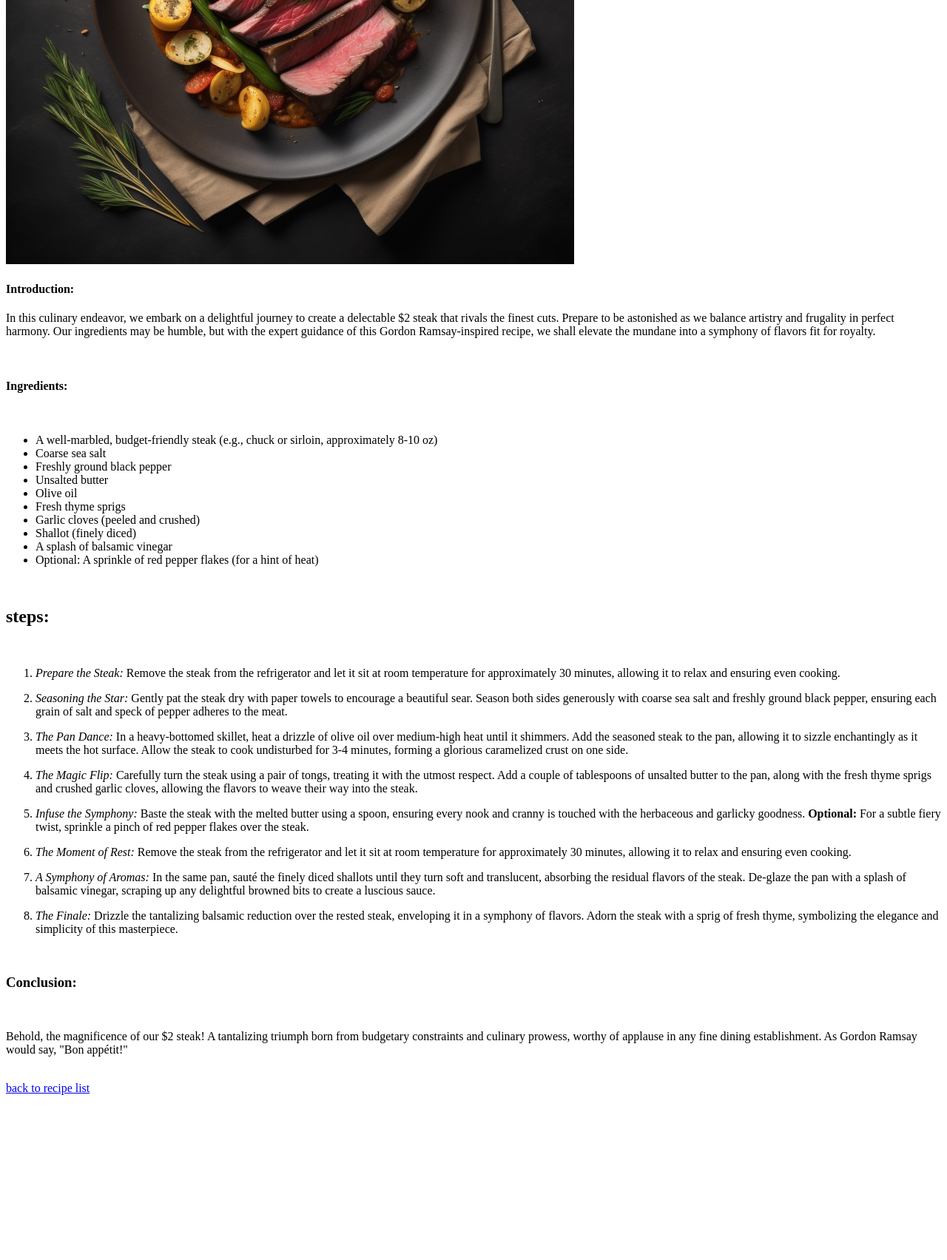
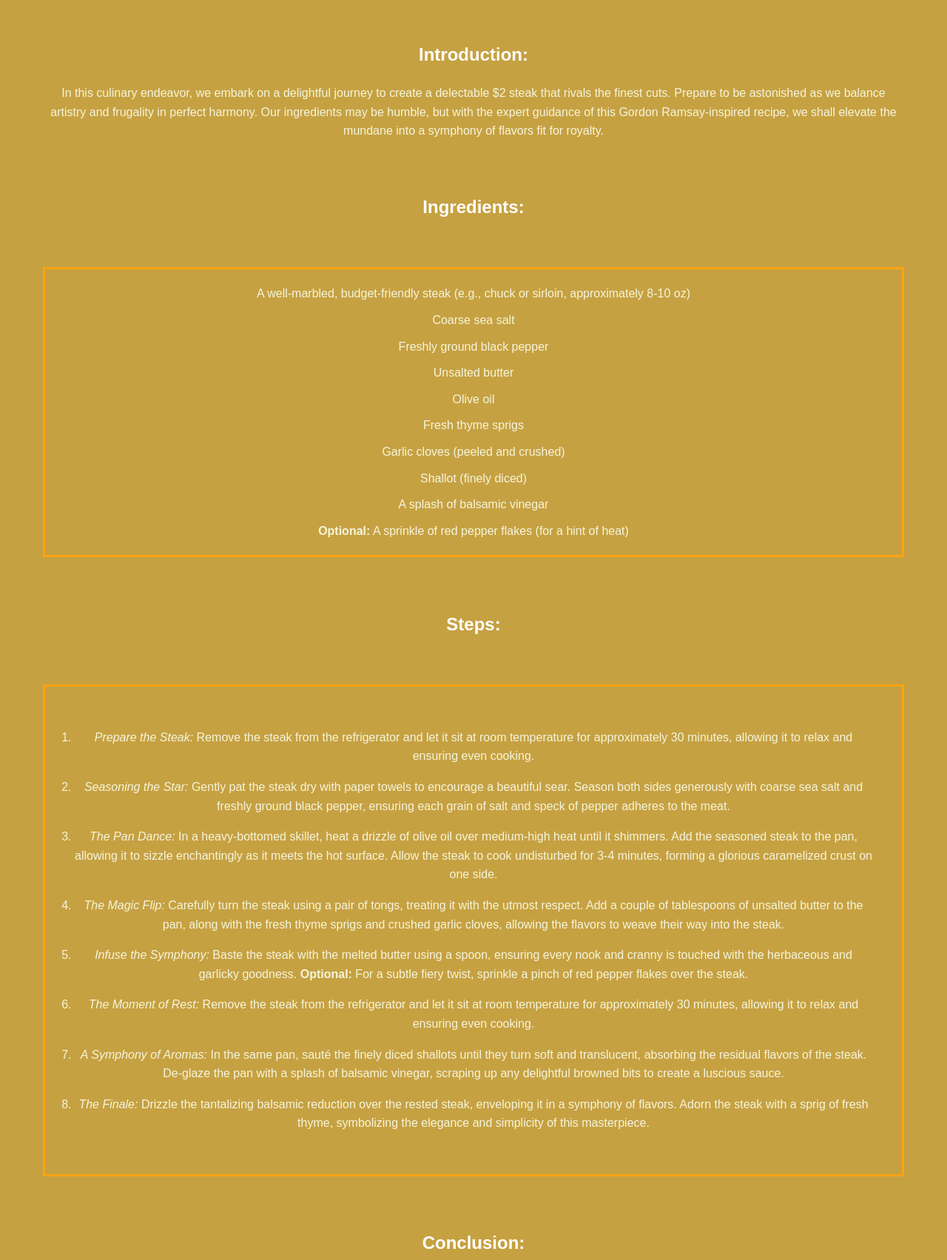
Before and after one commit to sovereign655/odin-recipes, a plain HTML site: page recipes/two-dollar-steak-recipe.html in a window 1280 px wide. Shown: the part 509-2212 px from the top of the page at 74% size. Before the commit the page ends 1997 px from the top, so only its background shows below. Drawn offline with Linux system fonts and the light colour scheme.

Commit message:
revised and edited all the recipe pages to reflect the theme in the stylesheet
edited the html classes to reflect the theme
of the css stylesheet along with a link to said
stylesheet

```diff
--- a/recipes/two-dollar-pizza-recipe.html
+++ b/recipes/two-dollar-pizza-recipe.html
@@ -1,28 +1,29 @@
 <!DOCTYPE html>
 <html lang="en">
+
 <head>
     <meta charset="UTF-8">
     <meta name="viewport" content="width=device-width, initial-scale=1.0">
     <title>Two Dollar Pizza</title>
+    <link rel="stylesheet" href="../style.css">
 </head>
+
 <body>
-    <h1>A Symphony of Flavor - The $2 Pepperoni Pizza</h1>
+    <h1 class="page-title">A Symphony of Flavor - The $2 Pepperoni Pizza</h1>
     <br>
-    <img src="./recipe-img/2dollarpizzaphoto.png" alt="professional img of a Pepperoni Pizza">
+    <img src="./recipe-img/2dollarpizzaphoto.png" alt="professional img of a Pepperoni Pizza" class="chef-img">
     <br>
-    <h4>Introduction:</h4>
+    <h2 class="section-title">Introduction:</h2>
     <p>
-        In this exquisite culinary journey, we shall craft a
-        remarkable $2 pepperoni pizza that celebrates the marriage
-        of simplicity and indulgence. With just a handful of steps, we
-        will transform basic ingredients into a symphony of flavors that
-        dance upon your palate.
+        In this exquisite culinary journey, we shall craft a remarkable $2 pepperoni pizza that celebrates the marriage
+        of simplicity and indulgence. With just a handful of steps, we will transform basic ingredients into a symphony
+        of flavors that dance upon your palate.
     </p>
     <br>
-    <h4>Ingredients:</h4>
+    <h2 class="section-title">Ingredients:</h4>
     <br>
     <p>
-        <ul>
+        <ul class="recipe-list">
             <li>Pre-made pizza dough (store-bought or homemade)</li>
             <li>Tomato sauce (prepared or homemade)</li>
             <li>Shredded mozzarella cheese</li>
@@ -31,10 +32,9 @@
         </ul>
     </p>
     <br>
-    <h2>steps:</h2>
+    <h2 class="section-title">Steps:</h2>
     <br>
-    <ol>
-
+    <ol class="recipe-steps">
         <li>
             <p>
                 <i>Preheat and Prepare:</i>
@@ -84,7 +84,7 @@
 
     </ol>
     <br>
-    <h3>Conclusion:</h3>
+    <h2 class="section-title">Conclusion:</h2>
     <br>
     <p>
         Ladies and gentlemen, our $2 pepperoni pizza is now ready to
@@ -95,7 +95,7 @@
         financial constraint. Bon appétit!
     </p>
     <br>
-    <a href="../index.html" rel="noopener noreferrer">back to recipe list</a>
+    <a href="../index.html" rel="noopener noreferrer" class="recipe-link">Back to Recipe List</a>
+</body>
 
-</body>
 </html>
--- a/recipes/two-dollar-steak-recipe.html
+++ b/recipes/two-dollar-steak-recipe.html
@@ -1,28 +1,30 @@
 <!DOCTYPE html>
 <html lang="en">
+
 <head>
     <meta charset="UTF-8">
     <meta name="viewport" content="width=device-width, initial-scale=1.0">
     <title>Two Dollar Steak</title>
+    <link rel="stylesheet" href="../style.css">
 </head>
+
 <body>
-    <h1>Savory Elegance on a Budget - The $2 Steak</h1>
+    <h1 class="page-title">Savory Elegance on a Budget - The $2 Steak</h1>
     <br>
-    <img src="./recipe-img/2dollarsteakphoto.png" alt="professional img of a Steak dish">
+    <img src="./recipe-img/2dollarsteakphoto.png" alt="professional img of a Steak dish" class="chef-img">
     <br>
-    <h4>Introduction:</h4>
+    <h2 class="section-title">Introduction:</h2>
     <p>
-        In this culinary endeavor, we embark on a delightful journey to create a
-        delectable $2 steak that rivals the finest cuts. Prepare to be astonished as
-        we balance artistry and frugality in perfect harmony. Our ingredients may be
-        humble, but with the expert guidance of this Gordon Ramsay-inspired recipe,
-        we shall elevate the mundane into a symphony of flavors fit for royalty.
+        In this culinary endeavor, we embark on a delightful journey to create a delectable $2 steak that rivals the
+        finest cuts. Prepare to be astonished as we balance artistry and frugality in perfect harmony. Our ingredients
+        may be humble, but with the expert guidance of this Gordon Ramsay-inspired recipe, we shall elevate the mundane
+        into a symphony of flavors fit for royalty.
     </p>
     <br>
-    <h4>Ingredients:</h4>
+    <h2 class="section-title">Ingredients:</h2>
     <br>
     <p>
-        <ul>
+        <ul class="recipe-list">
             <li>A well-marbled, budget-friendly steak (e.g., chuck or sirloin, approximately 8-10 oz)</li>
             <li>Coarse sea salt</li>
             <li>Freshly ground black pepper</li>
@@ -32,95 +34,80 @@
             <li>Garlic cloves (peeled and crushed)</li>
             <li>Shallot (finely diced)</li>
             <li>A splash of balsamic vinegar</li>
-            <li>Optional: A sprinkle of red pepper flakes (for a hint of heat)</li>
+            <li><b>Optional:</b> A sprinkle of red pepper flakes (for a hint of heat)</li>
         </ul>
     </p>
     <br>
-    <h2>steps:</h2>
+    <h2 class="section-title">Steps:</h2>
     <br>
-    <ol>
+    <ol class="recipe-steps">
         <li>
             <p>
                 <i>Prepare the Steak:</i>
-                Remove the steak from the refrigerator and let it sit at
-                room temperature for approximately 30 minutes, allowing it to
-                relax and ensuring even cooking.
+                Remove the steak from the refrigerator and let it sit at room temperature for approximately 30
+                minutes, allowing it to relax and ensuring even cooking.
             </p>
         </li>
         <li>
             <p>
                 <i>Seasoning the Star:</i>
-                Gently pat the steak dry with paper towels to encourage a beautiful sear.
-                Season both sides generously with coarse sea salt and freshly
-                ground black pepper, ensuring each grain of salt and speck of
-                pepper adheres to the meat.
+                Gently pat the steak dry with paper towels to encourage a beautiful sear. Season both sides
+                generously with coarse sea salt and freshly ground black pepper, ensuring each grain of salt and
+                speck of pepper adheres to the meat.
             </p>
         </li>
         <li>
             <p>
-                <i>The Pan Dance:</i> In a heavy-bottomed skillet, heat a drizzle of olive
-                oil over medium-high heat until it shimmers.
-                Add the seasoned steak to the pan, allowing it to sizzle enchantingly as it
-                meets the hot surface.
-                Allow the steak to cook undisturbed for 3-4 minutes, forming a glorious
-                caramelized crust on one side.
+                <i>The Pan Dance:</i> In a heavy-bottomed skillet, heat a drizzle of olive oil over medium-high heat
+                until it shimmers. Add the seasoned steak to the pan, allowing it to sizzle enchantingly as it meets
+                the hot surface. Allow the steak to cook undisturbed for 3-4 minutes, forming a glorious caramelized
+                crust on one side.
             </p>
         </li>
         <li>
             <p>
-                <i>The Magic Flip:</i> Carefully turn the steak using a pair of tongs,
-                treating it with the utmost respect.
-                Add a couple of tablespoons of unsalted butter to the pan, along
-                with the fresh thyme sprigs and crushed garlic cloves,
-                allowing the flavors to weave their way into the steak.
+                <i>The Magic Flip:</i> Carefully turn the steak using a pair of tongs, treating it with the utmost
+                respect. Add a couple of tablespoons of unsalted butter to the pan, along with the fresh thyme sprigs
+                and crushed garlic cloves, allowing the flavors to weave their way into the steak.
             </p>
         </li>
         <li>
             <p>
-                <i>Infuse the Symphony:</i>
-                Baste the steak with the melted butter using a spoon,
-                ensuring every nook and cranny is touched with the herbaceous
-                and garlicky goodness.
-                <b>Optional:</b> For a subtle fiery twist, sprinkle a pinch of red pepper
-                flakes over the steak.
+                <i>Infuse the Symphony:</i> Baste the steak with the melted butter using a spoon, ensuring every nook
+                and cranny is touched with the herbaceous and garlicky goodness.
+                <b>Optional:</b> For a subtle fiery twist, sprinkle a pinch of red pepper flakes over the steak.
             </p>
         </li>
         <li>
             <p>
-                <i>The Moment of Rest:</i>
-                Remove the steak from the refrigerator and let it sit at
-                room temperature for approximately 30 minutes, allowing it to
-                relax and ensuring even cooking.
+                <i>The Moment of Rest:</i> Remove the steak from the refrigerator and let it sit at room temperature
+                for approximately 30 minutes, allowing it to relax and ensuring even cooking.
             </p>
         </li>
         <li>
             <p>
-                <i>A Symphony of Aromas:</i>
-                In the same pan, sauté the finely diced shallots until they turn soft
-                and translucent, absorbing the residual flavors of the steak.
-                De-glaze the pan with a splash of balsamic vinegar, scraping up any
-                delightful browned bits to create a luscious sauce.
+                <i>A Symphony of Aromas:</i> In the same pan, sauté the finely diced shallots until they turn soft and
+                translucent, absorbing the residual flavors of the steak. De-glaze the pan with a splash of balsamic
+                vinegar, scraping up any delightful browned bits to create a luscious sauce.
             </p>
         </li>
         <li>
             <p>
-                <i>The Finale:</i>
-                Drizzle the tantalizing balsamic reduction over the rested steak,
-                enveloping it in a symphony of flavors.
-                Adorn the steak with a sprig of fresh thyme, symbolizing the elegance and
-                simplicity of this masterpiece.
+                <i>The Finale:</i> Drizzle the tantalizing balsamic reduction over the rested steak, enveloping it in a
+                symphony of flavors. Adorn the steak with a sprig of fresh thyme, symbolizing the elegance and simplicity
+                of this masterpiece.
             </p>
         </li>
     </ol>
     <br>
-    <h3>Conclusion:</h3>
+    <h2 class="section-title">Conclusion:</h2>
     <br>
     <p>
-        Behold, the magnificence of our $2 steak! A tantalizing triumph born from
-        budgetary constraints and culinary prowess, worthy of applause in any fine
-        dining establishment. As Gordon Ramsay would say, "Bon appétit!"
+        Behold, the magnificence of our $2 steak! A tantalizing triumph born from budgetary constraints and culinary
+        prowess, worthy of applause in any fine dining establishment. As Gordon Ramsay would say, "Bon appétit!"
     </p>
     <br>
-    <a href="../index.html" rel="noopener noreferrer">back to recipe list</a>
+    <a href="../index.html" rel="noopener noreferrer" class="recipe-link">Back to Recipe List</a>
 </body>
+
 </html>
--- a/style.css
+++ b/style.css
@@ -19,12 +19,18 @@ body {
     margin: 20px 0; /* Adds vertical margin (20px) and no horizontal margin (0) */
 }
 
-/* Styles for the recipe list */
+/* Styles for the recipe list and listed ingredients */
 .recipe-list {
     border-style: solid; /* Sets the border style */
     border-color: #fca311; /* Sets the border color */
     list-style: none; /* Removes the default list-style */
-    padding: 10px; /* Adds padding around the recipe list */
+    padding: 10px; /* Adds padding around the recipe lists */
+}
+
+.recipe-steps {
+    border-style: solid; /* Sets the border style */
+    border-color: #fca311; /* Sets the border color */
+    padding: 40px; /* Adds padding around the recipe steps */
 }
 
 /* Styles for each recipe item in the list */
```
Also changed, not shown: recipes/two-dollar-taco-recipe.html (+32 -33 lines).
